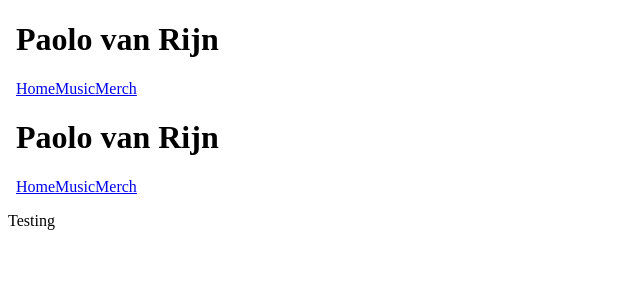
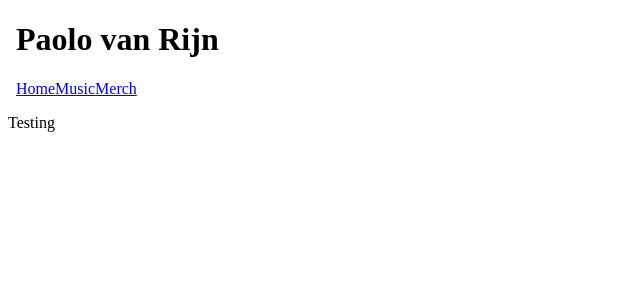
Before and after one commit to paulreyneveld/pvr, a Next.js app: page /music in a window 1280 px wide. Shown: the top 300 px of the page, without its empty margins (0-640 px from the left). Built offline with nearby package versions, Linux system fonts and the light colour scheme.

Commit message:
Removed <Layout /> from /music

```diff
--- a/pages/music.js
+++ b/pages/music.js
@@ -3,7 +3,6 @@ import Layout from '../components/Layout';
 const Music = () => {
     return (
         <>
-        <Layout />
         <p>Testing</p>
         </>
     )
```
